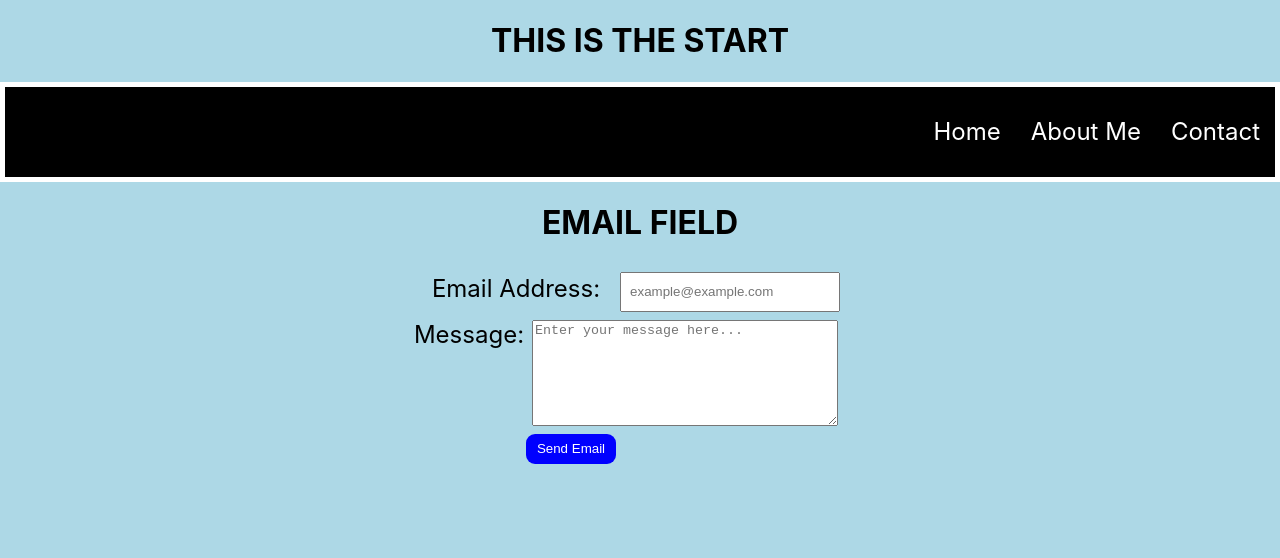
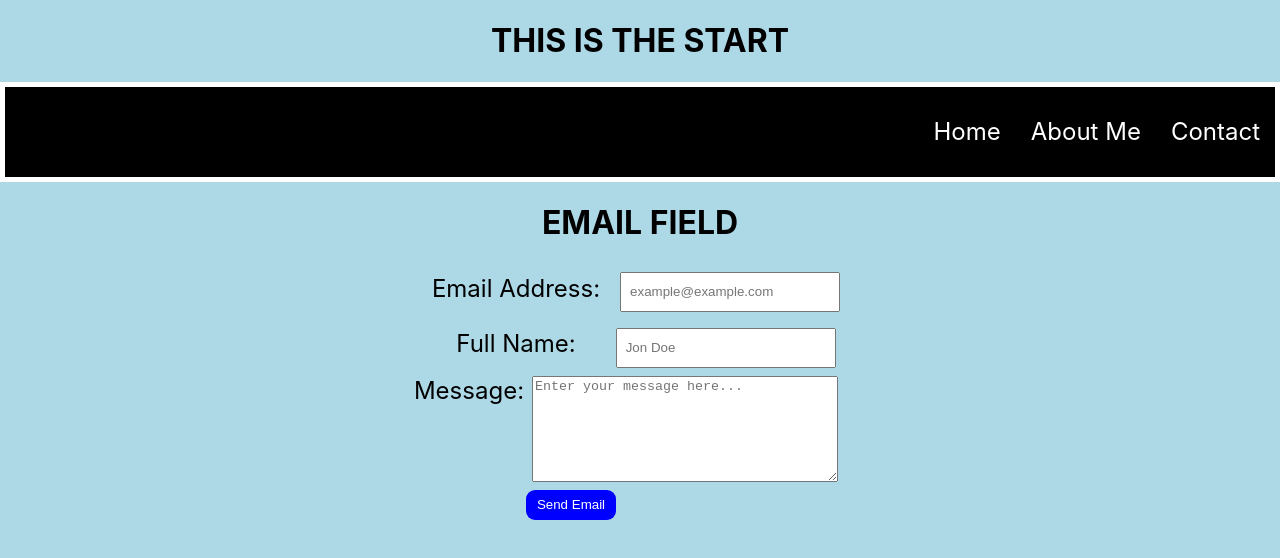
Before and after one commit to elorback/elorback, a React (Create React App) app in the folder personal-website/: page /contact in a window 1280 px wide. Shown: the top 558 px of the page. Built offline with nearby package versions, Linux system fonts and the light colour scheme.

Commit message:
email form corrently working now

```diff
--- a/personal-website/src/components/Contact.js
+++ b/personal-website/src/components/Contact.js
@@ -3,12 +3,14 @@ import "./css/Contact.css";
 import emailjs from "emailjs-com";
 
 export default function Contact() {
-  const [email, setEmail] = useState("");
-  const [message, setMessage] = useState("");
-
+  const [formState, setFormState] = useState({
+    from_name: "",
+    email: "",
+    message: "",
+  });
   const sendEmail = (e) => {
     e.preventDefault();
-
+    console.log(e);
     emailjs
       .sendForm(
         "service_bb27l6e",
@@ -23,7 +25,12 @@ export default function Contact() {
         console.log(`Could not send email: ${result.text}`);
       });
   };
-
+  const handleChange = (e) => {
+    setFormState({
+      ...formState,
+      [e.target.name]: e.target.value,
+    });
+  };
   return (
     <>
       <div className="container">
@@ -33,20 +40,30 @@ export default function Contact() {
             <label>Email Address:</label>
             <input
               type="email"
+              name="user_email"
               placeholder="example@example.com"
               required
-              value={email}
-              onChange={(e) => setEmail(e.target.value)}
+              onChange={handleChange}
+            />
+          </div>
+          <div className="input-container">
+            <label className="name">Full Name:</label>
+            <input
+              type="text"
+              name="from_name"
+              placeholder="Jon Doe"
+              required
+              onChange={handleChange}
             />
           </div>
           <div className="input-container">
             <label>Message:</label>
             <textarea
               className="email-message"
+              name="message"
               placeholder="Enter your message here..."
               required
-              value={message}
-              onChange={(e) => setMessage(e.target.value)}
+              onChange={handleChange}
             />
           </div>
           <button type="submit">Send Email</button>
--- a/personal-website/src/components/css/Contact.css
+++ b/personal-website/src/components/css/Contact.css
@@ -16,6 +16,8 @@
 
     justify-content: center;
 }
+.name{
+margin: 20px;}
 input{
     margin:8px;
     margin-left: 20px;
```
